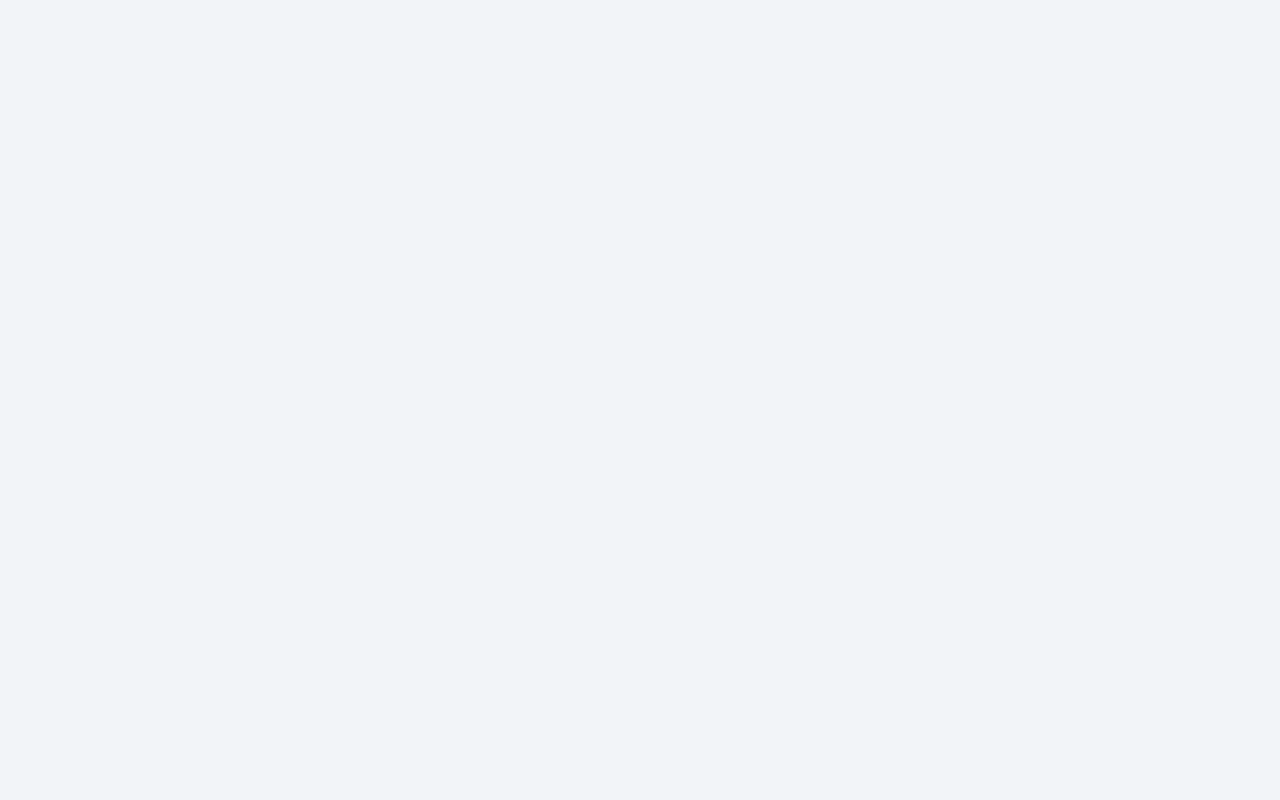
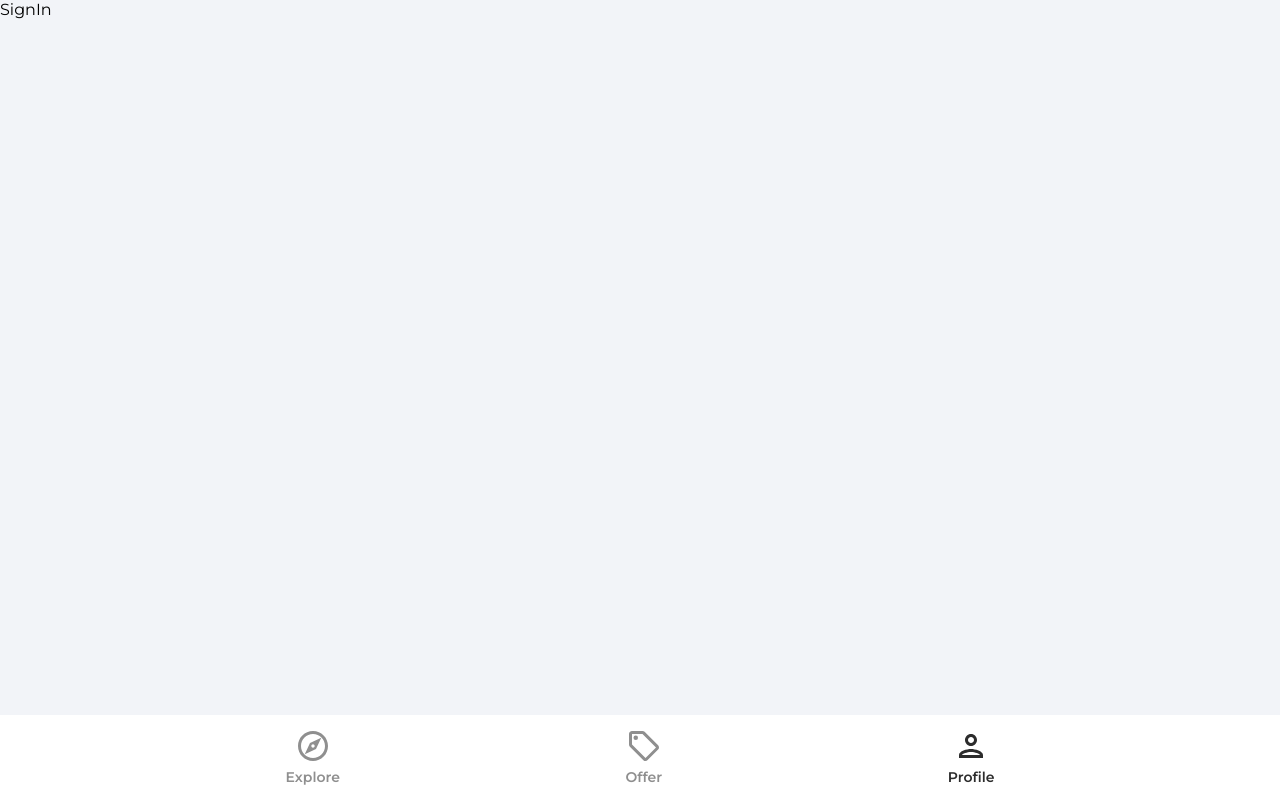
Before and after one commit to prasagungg/react-house-marketplace, a React (Create React App) app: page /profile in a window 1280 px wide. Before the commit this address had no page. Built offline with nearby package versions, Linux system fonts and the light colour scheme.

Commit message:
navbar complate

```diff
--- a/src/App.js
+++ b/src/App.js
@@ -1,4 +1,7 @@
 import { BrowserRouter as Router, Routes, Route } from "react-router-dom";
+
+//component
+import Navbar from "./components/Navbar";
 
 //page
 import Explore from "./pages/Explore";
@@ -14,12 +17,13 @@
       <Router>
         <Routes>
           <Route path="/" element={<Explore />} />
-          <Route path="/profie" element={<Profile />} />
+          <Route path="/profile" element={<SignIn />} />
           <Route path="/offers" element={<Offers />} />
           <Route path="/sign-in" element={<SignIn />} />
           <Route path="/sign-up" element={<SignUp />} />
           <Route path="/sign-up" element={<ForgotPassword />} />
         </Routes>
+        <Navbar />
       </Router>
     </>
   );
--- /dev/null
+++ b/src/components/Navbar.jsx
@@ -0,0 +1,80 @@
+import { useNavigate, useLocation } from "react-router-dom";
+
+import { ReactComponent as OfferIcon } from "../assets/svg/localOfferIcon.svg";
+import { ReactComponent as ExploreIcon } from "../assets/svg/exploreIcon.svg";
+import { ReactComponent as PersonOutlineIcon } from "../assets/svg/personOutlineIcon.svg";
+
+import React from "react";
+
+function Navbar() {
+  const navigate = useNavigate();
+  const location = useLocation();
+
+  const pathMatchRoute = (route) => {
+    if (route === location.pathname) {
+      return true;
+    }
+  };
+
+  return (
+    <footer className="navbar">
+      <nav className="navbarNav">
+        <ul className="navbarListItems">
+          <li className="navbarListItem">
+            <ExploreIcon
+              fill={pathMatchRoute("/") ? "#2c2c2c" : "#8f8f8f"}
+              width={36}
+              height={36}
+              onClick={() => navigate("/")}
+            />
+            <p
+              className={
+                pathMatchRoute("/")
+                  ? "navbarListItemNameActive"
+                  : "navbarListItemName"
+              }
+            >
+              Explore
+            </p>
+          </li>
+          <li className="navbarListItem">
+            <OfferIcon
+              fill={pathMatchRoute("/offers") ? "#2c2c2c" : "#8f8f8f"}
+              width={36}
+              height={36}
+              onClick={() => navigate("/offers")}
+            />
+            <p
+              className={
+                pathMatchRoute("/offers")
+                  ? "navbarListItemNameActive"
+                  : "navbarListItemName"
+              }
+            >
+              Offer
+            </p>
+          </li>
+          <li className="navbarListItem">
+            <PersonOutlineIcon
+              fill={pathMatchRoute("/profile") ? "#2c2c2c" : "#8f8f8f"}
+              width={36}
+              height={36}
+              onClick={() => navigate("/profile")}
+            />
+            <p
+              className={
+                pathMatchRoute("/profile")
+                  ? "navbarListItemNameActive"
+                  : "navbarListItemName"
+              }
+            >
+              Profile
+            </p>
+          </li>
+        </ul>
+      </nav>
+    </footer>
+  );
+}
+
+export default Navbar;
```
